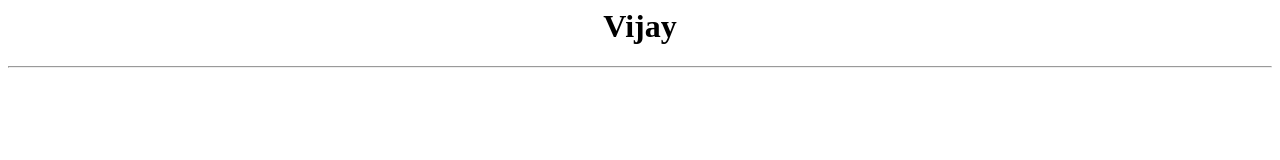
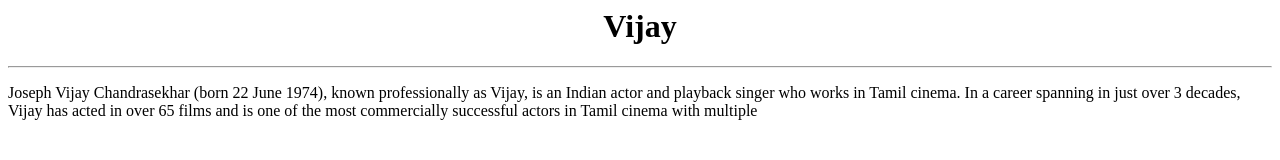
Before and after one commit to arunr97code/newpro, a plain HTML site: page index.html in a window 1280 px wide. Drawn offline with Linux system fonts and the light colour scheme.

Commit message:
added para

```diff
--- a/index.html
+++ b/index.html
@@ -2,3 +2,4 @@
 <h1> Vijay</h1>
 </center>
 <hr>
+<p>Joseph Vijay Chandrasekhar (born 22 June 1974), known professionally as Vijay, is an Indian actor and playback singer who works in Tamil cinema. In a career spanning in just over 3 decades, Vijay has acted in over 65 films and is one of the most commercially successful actors in Tamil cinema with multiple</p>
```
